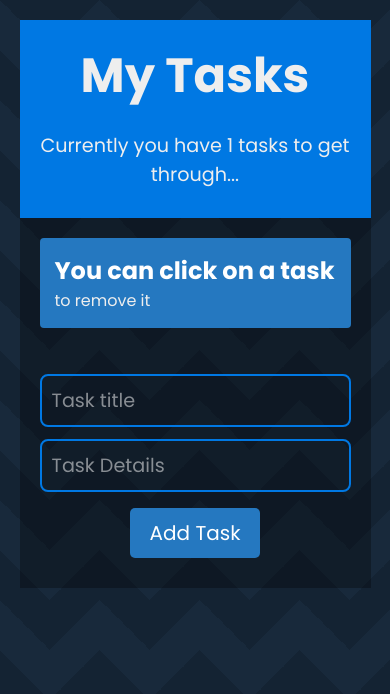
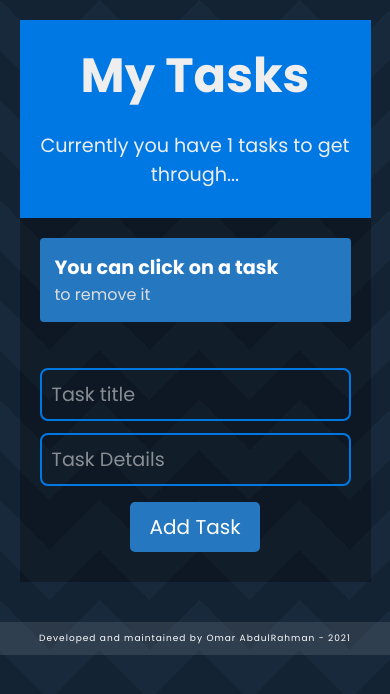
Before and after one commit to omarr45/notes-app, a React (Create React App) app: page / in a window 390 px wide. Shown: the top 694 px of the page. Built offline with nearby package versions, Linux system fonts and the light colour scheme.

Commit message:
added footer, updated media queries

```diff
--- /dev/null
+++ b/src/components/Footer.js
@@ -0,0 +1,5 @@
+const Footer = ({ year = 2021 }) => {
+  return <footer>Developed and maintained by Omar AbdulRahman - {year}</footer>;
+};
+
+export default Footer;
--- a/src/components/TaskList.js
+++ b/src/components/TaskList.js
@@ -6,7 +6,7 @@ const TaskList = () => {
   const { tasks } = useContext(TaskContext);
 
   return tasks.length ? (
-    <div className='book-list'>
+    <div className='task-list'>
       <ul>
         {tasks.map((b) => {
           return <TaskDetails task={b} key={b.id} />;
--- a/src/index.css
+++ b/src/index.css
@@ -42,16 +42,16 @@ body {
     font-size: 3rem;
 }
 
-.book-list {
+.task-list {
     margin: 20px;
 }
 
-.book-list ul {
+.task-list ul {
     padding: 0;
     list-style-type: none;
 }
 
-.book-list li {
+.task-list li {
     background: var(--bg-color);
     border-radius: 4px;
     padding: 15px;
@@ -59,18 +59,18 @@ body {
     margin: 10px 0;
 }
 
-.book-list li:hover {
+.task-list li:hover {
     opacity: 0.7;
     text-decoration: line-through;
 }
 
-.book-list .title {
+.task-list .title {
     font-weight: bold;
     color: #fff;
     font-size: 1.5em;
 }
 
-.book-list .author {
+.task-list .body {
     font-size: 1.2em;
     color: #ddd;
 }
@@ -127,3 +127,27 @@ input[type='submit']:hover {
     color: white;
     background: var(--stripe);
 }
+
+footer {
+    background: rgba(255, 255, 255, 0.1);
+    color: white;
+    font-size: 18px;
+    letter-spacing: 1px;
+    text-align: center;
+    margin: auto;
+    margin-top: 40px;
+    margin-bottom: 10px;
+    padding: 10px;
+}
+
+@media (max-width: 700px) {
+    .task-list .title {
+        font-size: 1.2rem;
+    }
+    .task-list .body {
+        font-size: 1rem;
+    }
+    footer {
+        font-size: 9px;
+    }
+}
--- a/src/index.js
+++ b/src/index.js
@@ -2,10 +2,12 @@ import React from 'react';
 import ReactDOM from 'react-dom';
 import './index.css';
 import App from './App';
+import Footer from './components/Footer';
 
 ReactDOM.render(
   <React.StrictMode>
     <App />
+    <Footer year='2021' />
   </React.StrictMode>,
   document.getElementById('root')
 );
```
